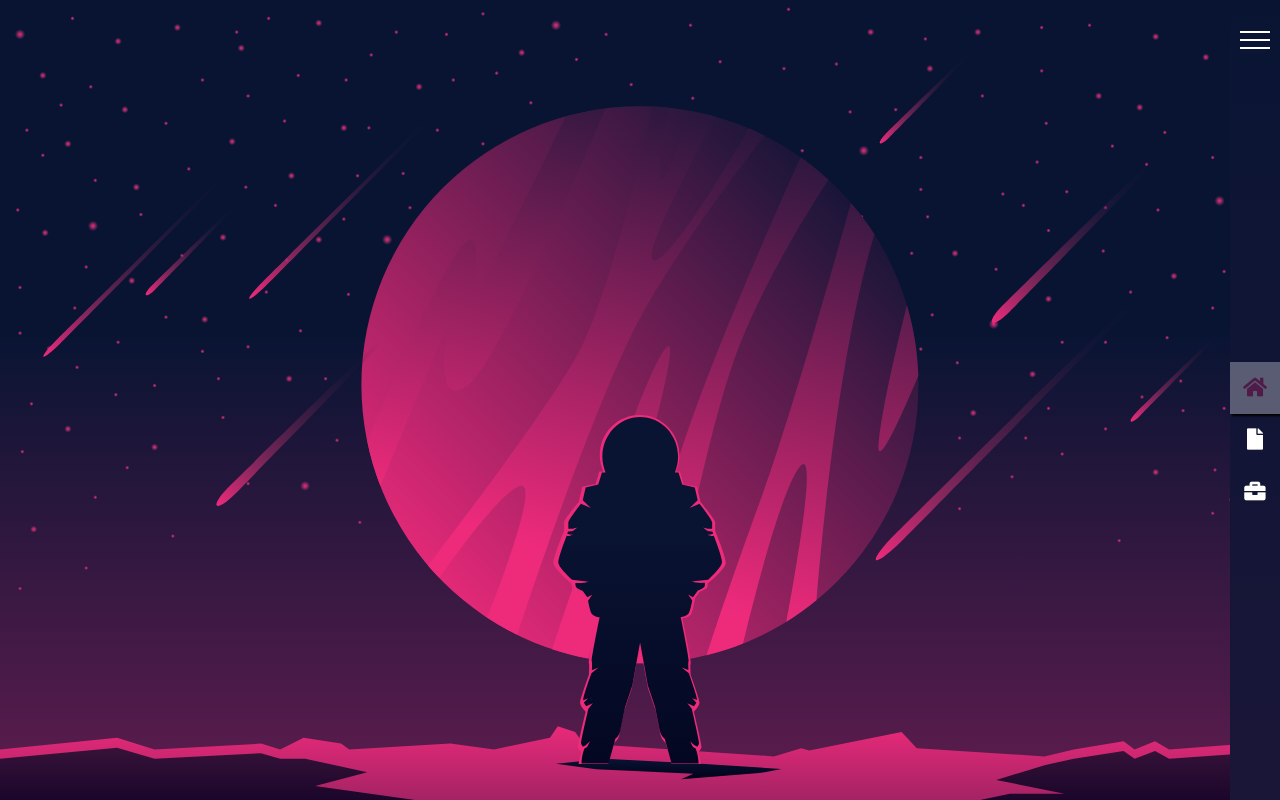
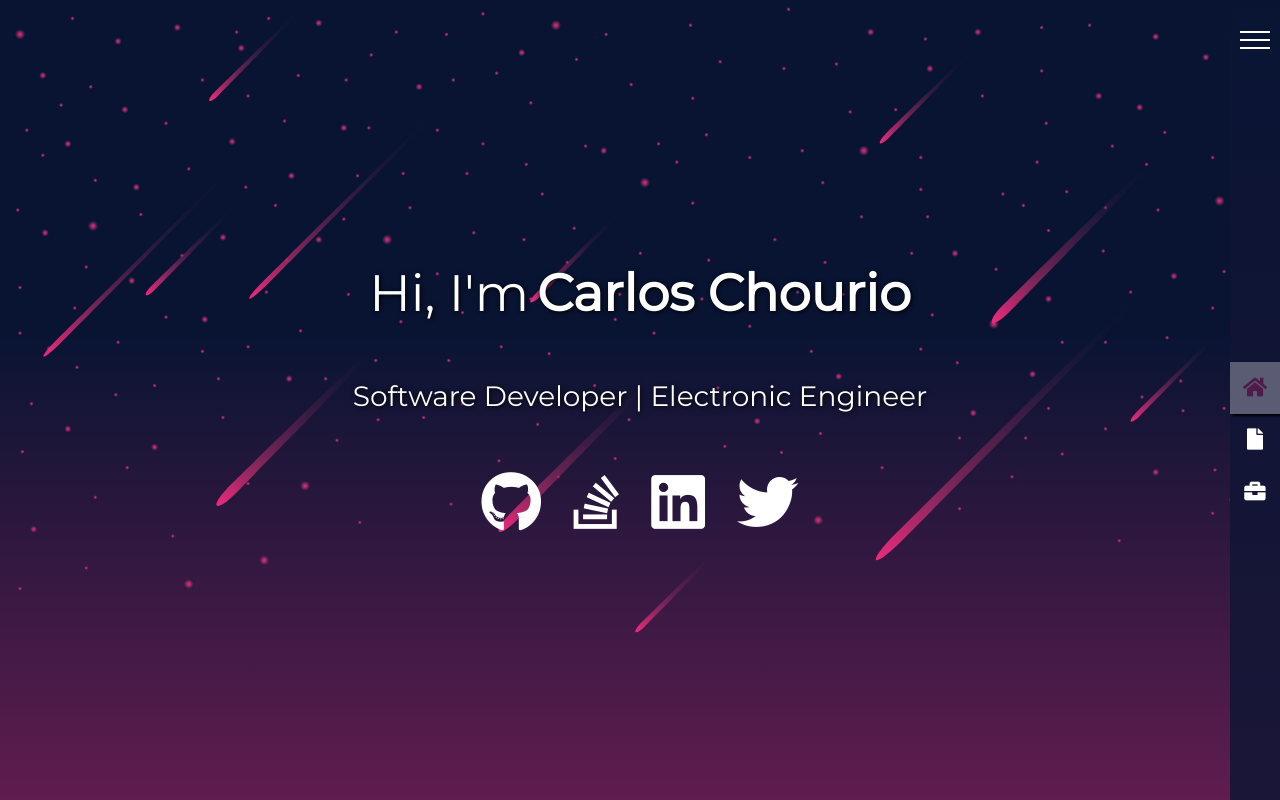
Before and after one commit to carlos-chourio/carlosdev.angular, an Angular app in the folder carlosdev/: page / in a window 1280 px wide. Built offline with nearby package versions, Linux system fonts and the light colour scheme; a web font is replaced by a local one.

Commit message:
Add content to home.component.html Change Background and overlays nav-bar

```diff
--- a/carlosdev/src/app/app.component.css
+++ b/carlosdev/src/app/app.component.css
@@ -3,7 +3,14 @@
     display: flex;
 }
 
+.full-width {
+    width:100%;
+    height: 100vh;
+}
+
 .nav-bar {
     width: 50px;
+    position: fixed;
+    right: 0;
     margin-left: auto;
 }
--- a/carlosdev/src/app/app.component.html
+++ b/carlosdev/src/app/app.component.html
@@ -1,5 +1,5 @@
 <div class='layout'>
-    <div class='main container'>
+    <div class='full-width'>
         <router-outlet></router-outlet>
     </div>
     <div class='nav-bar'>
--- a/carlosdev/src/app/home/home.component.css
+++ b/carlosdev/src/app/home/home.component.css
@@ -1,8 +1,90 @@
 .home-container {
   width: 100%;
+  height: 100%;
   display:flex;
   align-items: center;
-  justify-content: flex-start;
+  justify-content: center;
+  font-size: 1.6em;
   color:white;
   text-shadow: 1px 1px 5px black;
 }
+
+.say-hi {
+  font-size: 1.5em;
+}
+
+.flex-inline, .inline-text {
+  display: flex;
+  align-items: stretch;
+  flex-direction: row;
+}
+
+.my-brand {
+  margin-left: 8px;
+  font-weight: bold;
+  transition: all 5s linear;
+  transform-origin: 0px 0px;
+  overflow: visible;
+}
+
+.my-brand:hover {
+  animation: jump 2s;
+}
+
+
+.flex-center {
+  display: flex;
+  justify-content: center;
+  align-items: center;
+}
+
+.say-hi {
+  flex-direction: column;
+  transform-origin: 0px 0px;
+}
+
+.nav-bar {
+  display: flex;
+  flex-direction: row;
+  justify-content: center;
+}
+
+nav ul {
+  padding: 0px;
+  margin: 0px;
+  list-style: none;
+}
+
+.nav-button {
+  color: white;
+  background: transparent;
+  border: 0px;
+}
+
+i {
+  font-size: 1.8em;
+  padding: 10px;
+  transition: all 1s cubic-bezier(0.175, 0.885, 0.32, 1.275);
+}
+
+.nav-button:hover i{
+  /* font-size: 1.5em; */
+  animation: jump 2s;
+}
+
+
+@keyframes jump {
+  0% {
+    transform: translateY(5px);
+  }
+  25% {
+    transform: translateY(-1px);
+  }
+  50%{
+    transform: translateY(3px);
+  }
+  100% {
+    transform: translateY(0px);
+  }
+
+}
--- a/carlosdev/src/app/home/home.component.html
+++ b/carlosdev/src/app/home/home.component.html
@@ -1,2 +1,29 @@
 <div class="home-container">
+    <div>
+        <div class='flex-center say-hi'>
+            <div class='inline-text'>
+                <div>Hi, I'm</div>
+                <div class='my-brand'> Carlos Chourio</div>
+            </div>
+            <h3 class='my-5'>
+                Software Developer | Electronic Engineer
+            </h3>
+        </div>
+        <nav class='flex-center'>
+            <ul class='nav-bar'>
+                <li>
+                    <button class='nav-button'><i class="fab fa-github"></i></button>
+                </li>
+                <li>
+                    <button class='nav-button'><i class="fab fa-stack-overflow"></i></button>
+                </li>
+                <li>
+                    <button class='nav-button'><i class="fab fa-linkedin"></i></button>
+                </li>
+                <li>
+                    <button class='nav-button'><i class="fab fa-twitter"></i></button>
+                </li>
+            </ul>
+        </nav>
+    </div>
 </div>
--- a/carlosdev/src/app/side-nav-bar/side-nav-bar.component.css
+++ b/carlosdev/src/app/side-nav-bar/side-nav-bar.component.css
@@ -7,6 +7,7 @@ div {
     display: flex;
     position: sticky;
     flex-direction: column;
+    z-index: 1;
     background-image: linear-gradient(180deg, rgb(9,20,51), rgb(26,22,56));
     /* background-color: rgb(9,20,51); */
     transition: 0.5s cubic-bezier(0.075, 0.82, 0.165, 1);
--- a/carlosdev/src/styles.css
+++ b/carlosdev/src/styles.css
@@ -5,7 +5,7 @@
 
 body {
     font-family: 'Montserrat', serif;
-    background: url('assets/Untitled.svg');
+    background: url('assets/Unitled2.svg');
     background-attachment: local;
     background-repeat: no-repeat;
     background-size: cover;
```
Also changed, not shown: carlosdev/src/assets/unitled2.svg (added).
